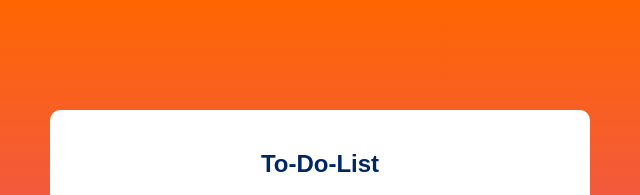
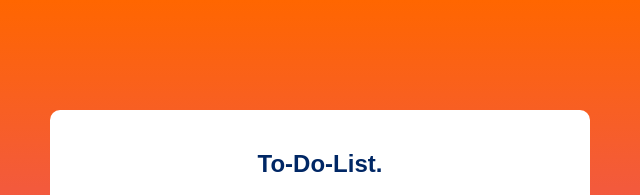
Before and after one commit to sbiswagithub/To-Do-List, a plain HTML site: page index.html in a window 1280 px wide. Shown: the top 195 px of the page, 320-960 px from the left. Drawn offline with Linux system fonts and the light colour scheme.

Commit message:
second commit

```diff
--- a/index.html
+++ b/index.html
@@ -9,7 +9,7 @@
 <body>
     <div class="container">
         <div class="todo-app">
-            <h2>To-Do-List</h2>
+            <h2>To-Do-List.</h2>
             <div class="row">
                 <input type="text" name="" id="input-box" placeholder="Add Your Text">
                 <button onclick="addTask()">Add</button>
```
